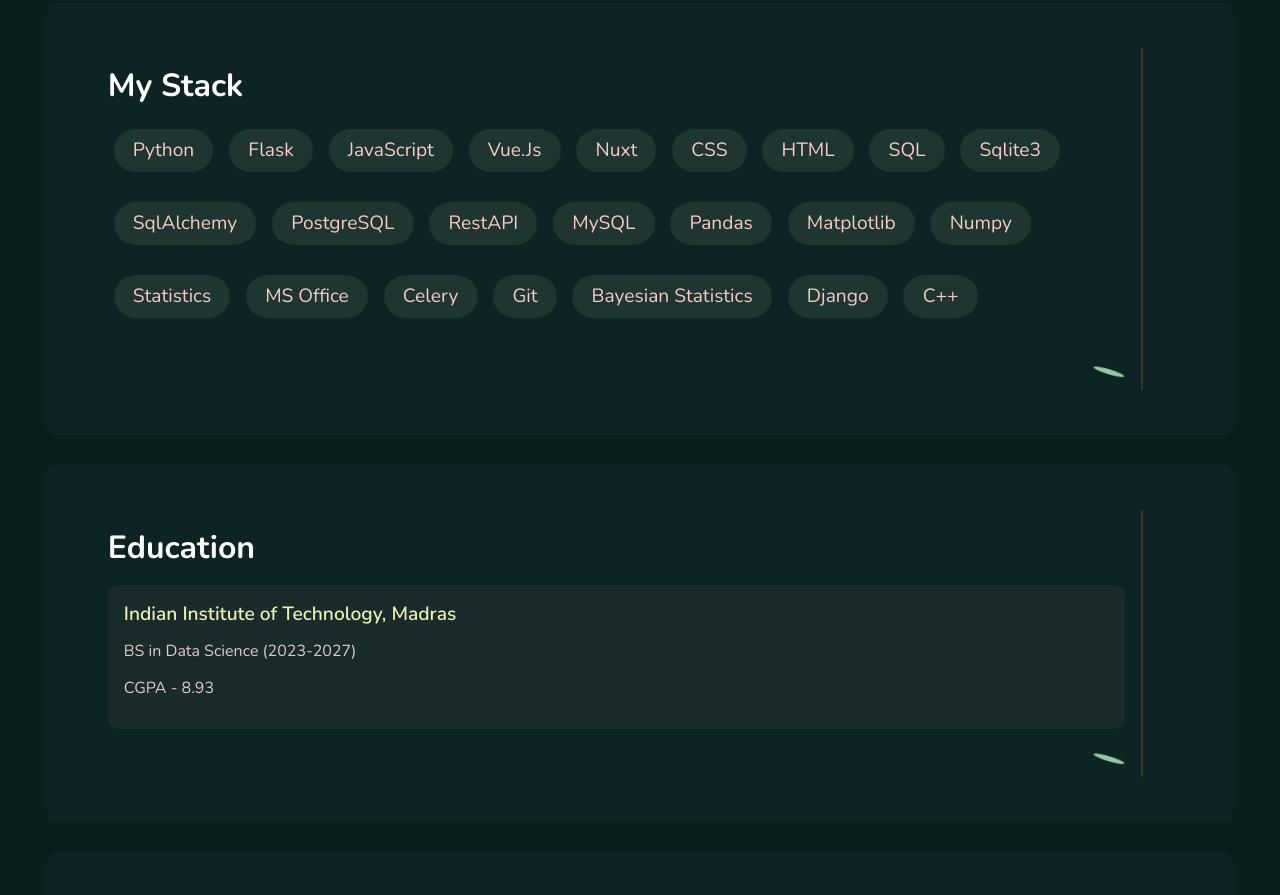
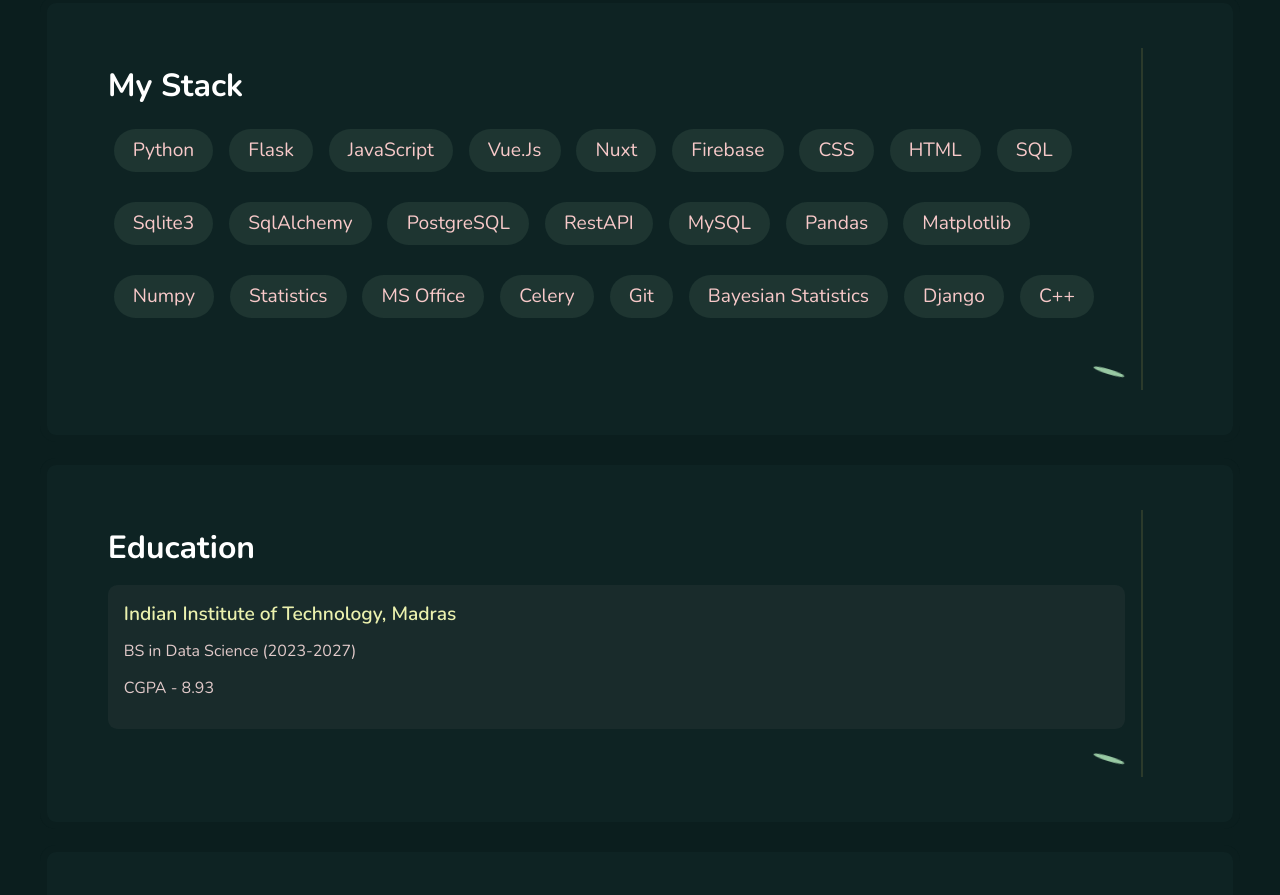
Before and after one commit to 1mystic/myportfolio, a plain HTML site: page index.html in a window 1280 px wide. Shown: the part 2560-3455 px from the top of the page. Drawn offline with nearby package versions, Linux system fonts and the light colour scheme.

Commit message:
Update index.html

```diff
--- a/index.html
+++ b/index.html
@@ -274,6 +274,7 @@
                 <p class="skill"> JavaScript </p>
                 <p class="skill"> Vue.Js </p>
                 <p class="skill"> Nuxt </p>
+                <p class="skill"> Firebase </p>
                 <p class="skill"> CSS </p>
                 <p class="skill"> HTML </p>
                 <p class="skill"> SQL </p>
```
